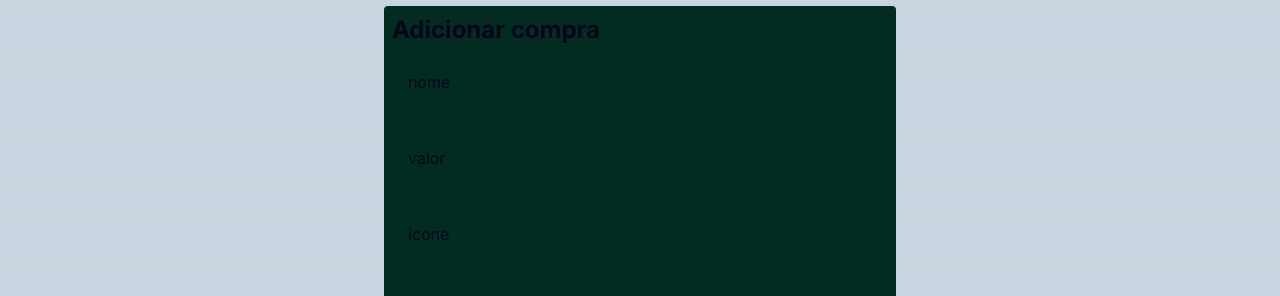
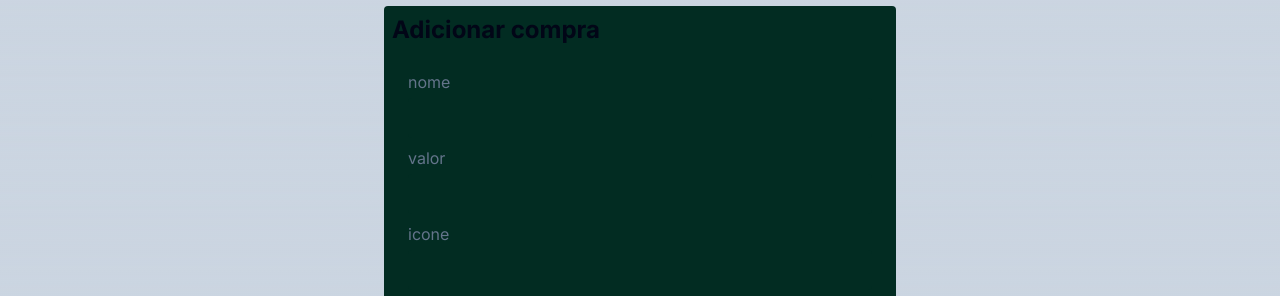
Before and after one commit to GuiMaelby/ExpendApp-Front, a Next.js app: page /compras/form in a window 1280 px wide. Shown: the part 130-426 px from the top of the page. Built offline with nearby package versions, Linux system fonts and the light colour scheme; no server answers.

Commit message:
Add files via upload

```diff
--- a/src/app/login/page.jsx
+++ b/src/app/login/page.jsx
@@ -40,8 +40,8 @@ export default function LoginPage(){
             <main className="flex flex-col items-center justify-center w-full">
                 <h1 className="text-5xl font-bold mb-5">ExpendApp</h1>
                 <form onSubmit={handleSubmit(onSubmit)}>
-                    <InputText register={register} name="email" label="email" style={{ color: 'white' }}/>
-                    <InputText register={register} name="senha" label="senha" type="password" style={{ color: 'white' }}/>
+                    <InputText register={register} name="email" label="email"/>
+                    <InputText register={register} name="senha" label="senha" type="password"/>
                     <Button type="button">entrar</Button>
                 </form>
             </main>
--- a/src/components/InputText.jsx
+++ b/src/components/InputText.jsx
@@ -1,7 +1,7 @@
 export default function InputText({label, id, name, register=()=>{}, ...props}){
     return (
         <div className="flex flex-col gap-1 my-2">
-            <label htmlFor={id} className="text-slate-950">{label}</label>
+            <label htmlFor={id} className="text-slate-500">{label}</label>
             <input id={id} type="text" {...props} className="bg-emerald-950 px-1 py-2 rounded outline-none focus:ring-1 focus:ring-lime-500"/>
         </div>
 
```
